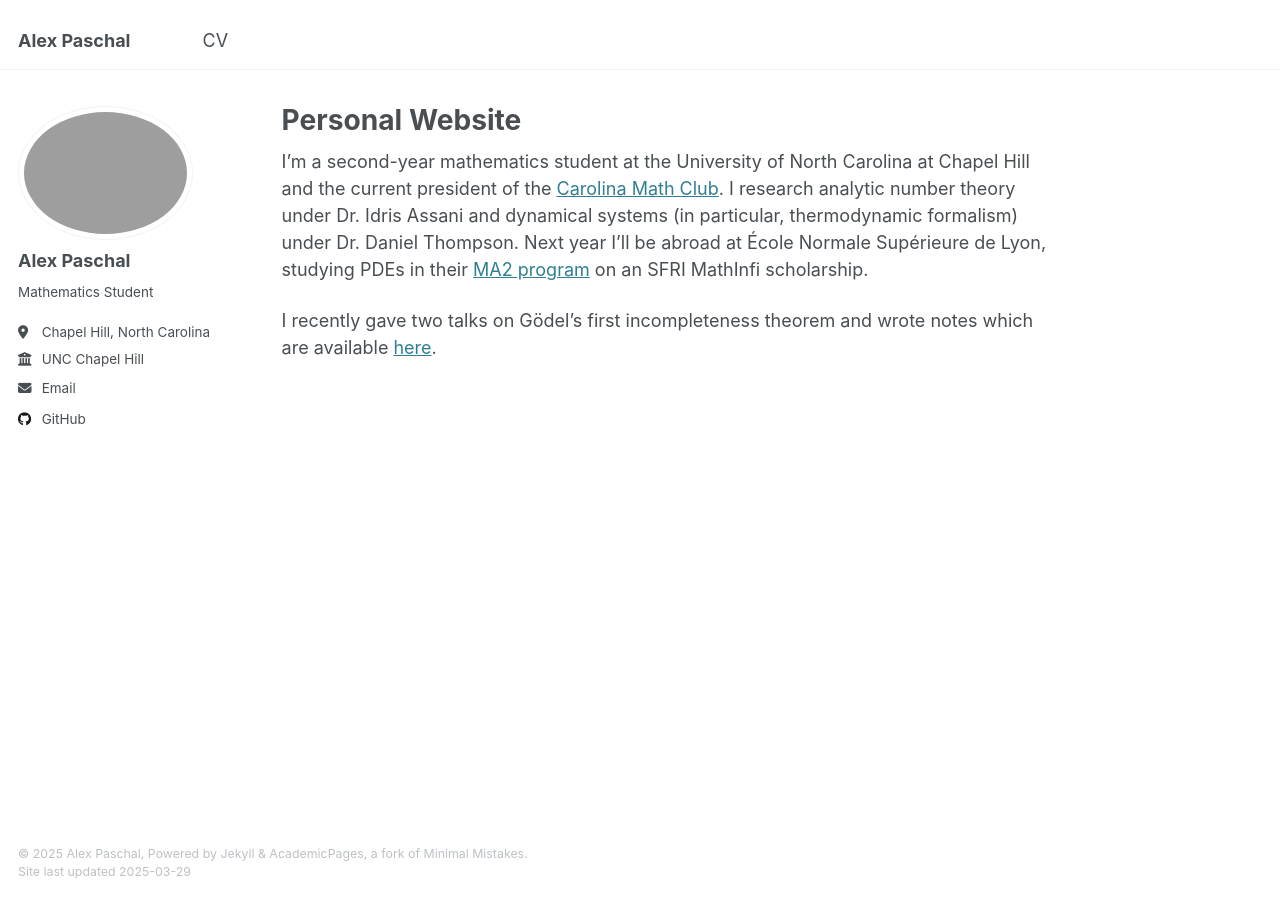
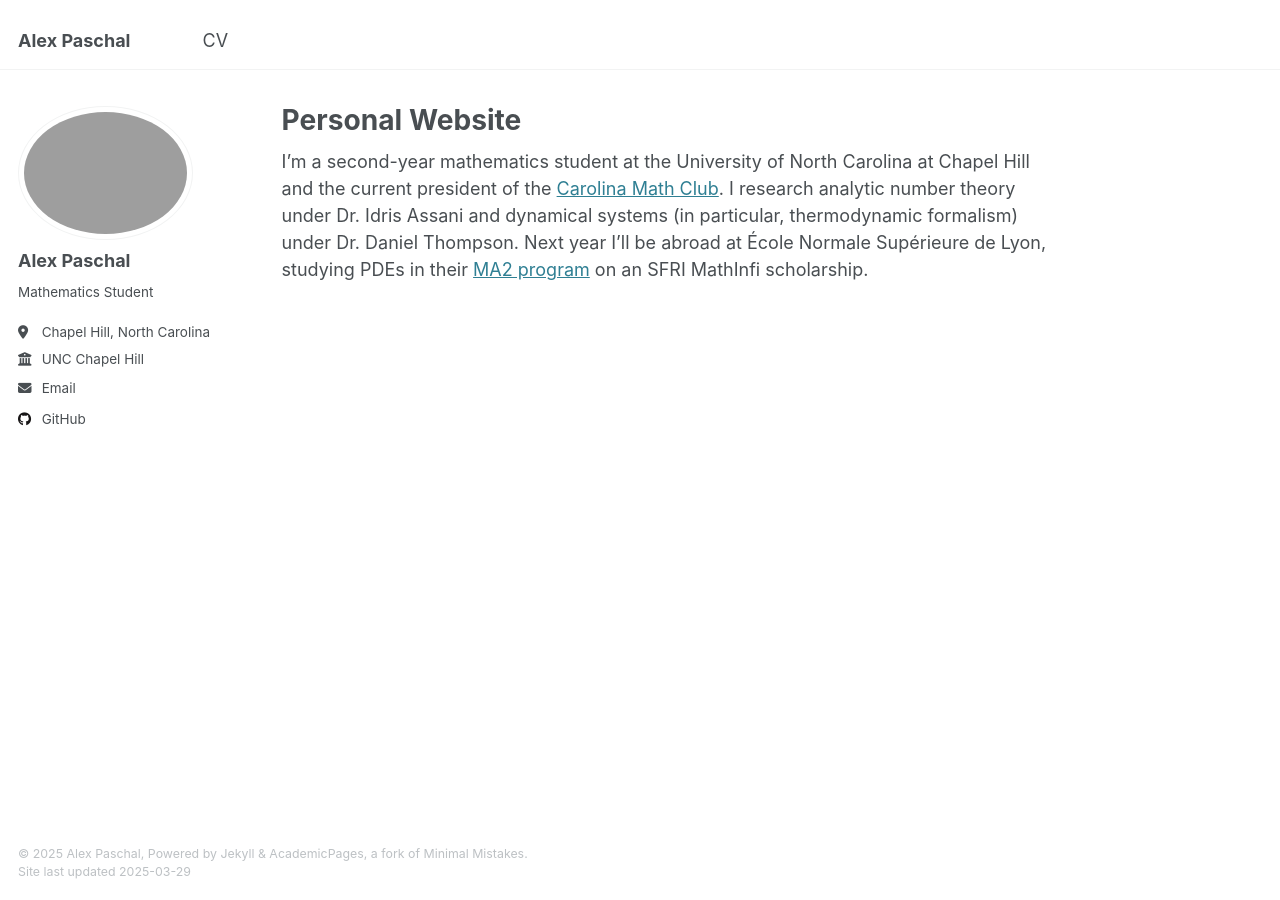
Before and after one commit to alexmpaschal/alexmpaschal.github.io, a Jekyll site: the page built from _pages/about.md, in a window 1280 px wide. Built offline with Jekyll 4.4.1, drawn with Linux system fonts in a browser that asks for light colours.

Commit message:
Update about.md

```diff
--- a/_pages/about.md
+++ b/_pages/about.md
@@ -8,5 +8,3 @@ redirect_from:
 ---
 
 I'm a second-year mathematics student at the University of North Carolina at Chapel Hill and the current president of the [Carolina Math Club](https://heellife.unc.edu/organization/carolinamathclub). I research analytic number theory under Dr. Idris Assani and dynamical systems (in particular, thermodynamic formalism) under Dr. Daniel Thompson. Next year I'll be abroad at École Normale Supérieure de Lyon, studying PDEs in their [MA2 program](http://mathematiques.ens-lyon.fr/parcours-2025-2026-396607.kjsp?RH=1702642109901&RF=1733132107231) on an SFRI MathInfi scholarship.
-
-I recently gave two talks on Gödel's first incompleteness theorem and wrote notes which are available [here](https://alexpasch.al/files/logic-notes.pdf).
```
